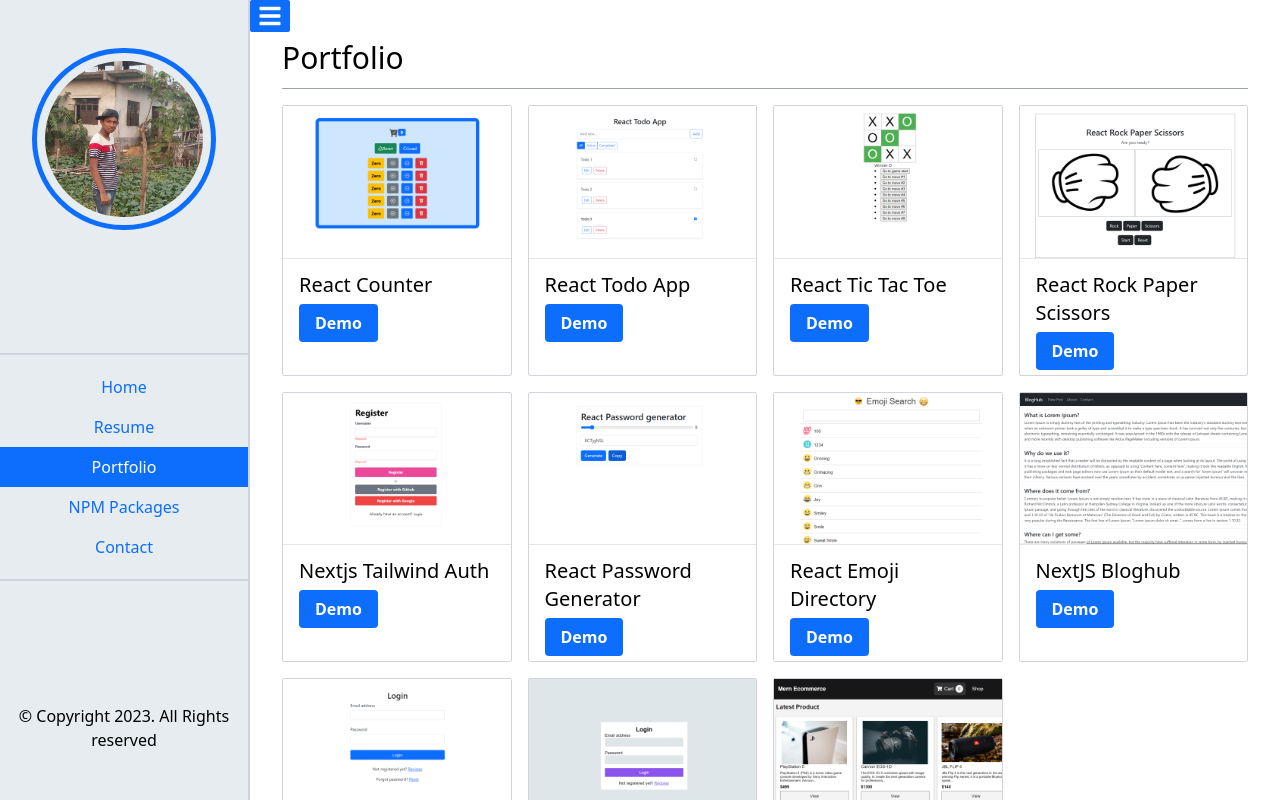
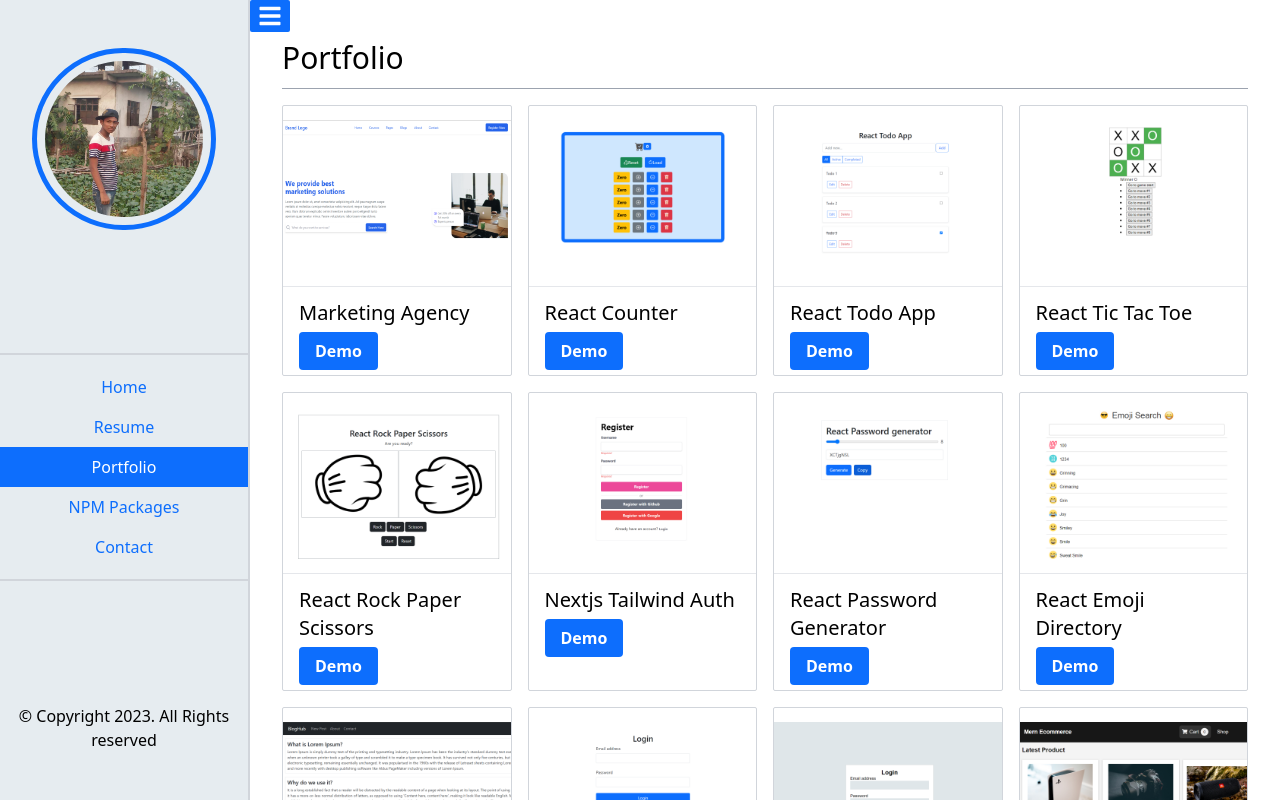
Before and after one commit to ssakib4040/nextjs-portfolio, a Next.js app: page /portfolio in a window 1280 px wide. Shown: the top 800 px of the page. Built offline with nearby package versions, Linux system fonts and the light colour scheme.

Commit message:
Marketing agency added in portfolio/ image fixed

```diff
--- a/pages/portfolio.tsx
+++ b/pages/portfolio.tsx
@@ -1,7 +1,19 @@
 import Image from "next/image";
 
 export default function Portfolio() {
-  const portfolios: any[] = [
+  interface Portfolio {
+    title: string;
+    image: string;
+    link: string;
+  }
+
+  const portfolios: Portfolio[] = [
+    {
+      title: "Marketing Agency",
+      image: "/projects/marketing-house.png",
+      link: "https://marketing-house.vercel.app/",
+    },
+
     {
       title: "React Counter",
       image: "/projects/react-counter.png",
@@ -82,13 +94,24 @@ export default function Portfolio() {
               key={index}
               onClick={() => window.open(eachItem.link)}
             >
-              <Image
-                className=""
-                src={eachItem.image}
-                alt="avatar"
-                width="1080"
-                height="720"
-              />
+              <div
+                style={{
+                  position: "relative",
+                  width: "100%",
+                  height: "180px",
+                }}
+              >
+                <Image
+                  className=""
+                  src={eachItem.image}
+                  alt="portfolio image"
+                  fill
+                  sizes="100vw"
+                  style={{
+                    objectFit: "contain",
+                  }}
+                />
+              </div>
 
               <hr />
 
```
Also changed, not shown: public/projects/Screenshot_1.png (added), public/projects/marketing-house.png (added).
